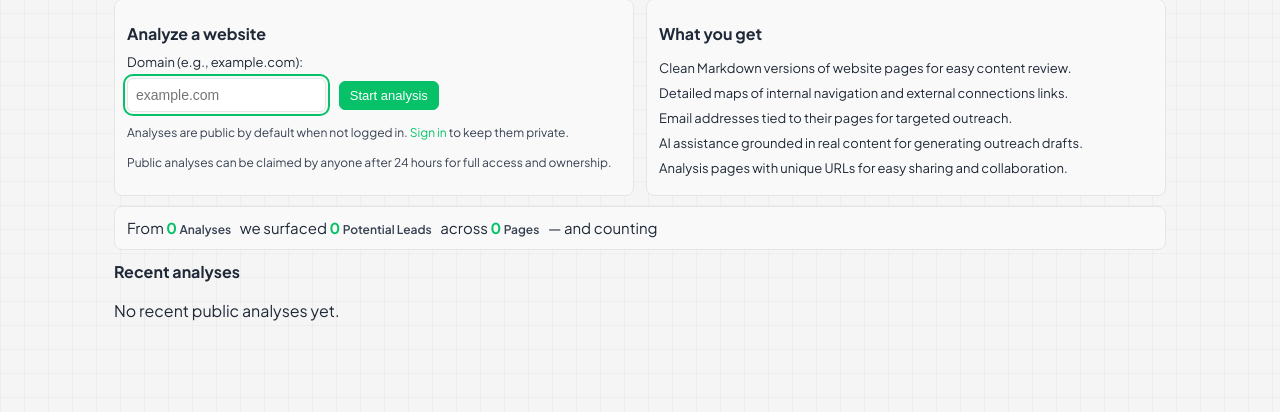
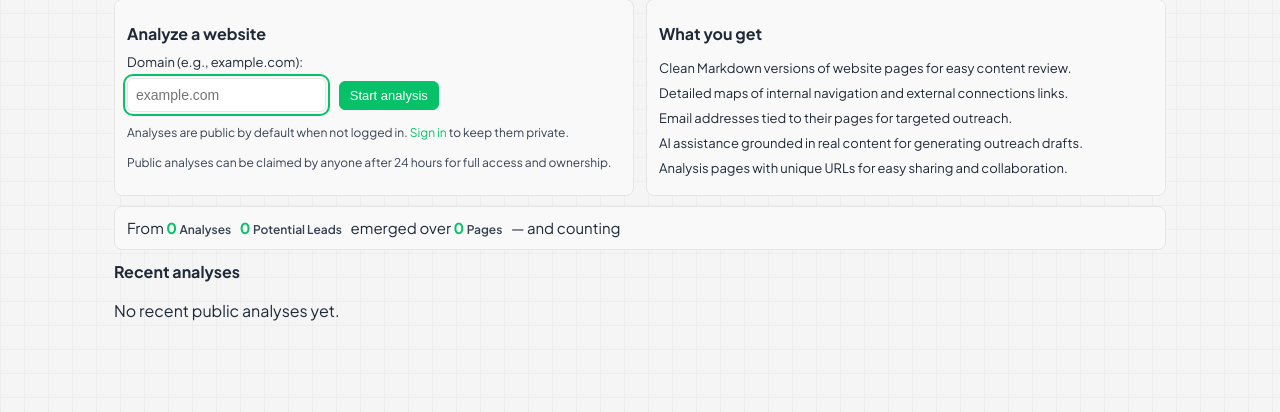
Before and after one commit to malvavisc0/meshweave, a FastAPI app: page / in a window 1280 px wide. Shown: the part 227-639 px from the top of the page. Run offline with FastAPI, Linux system fonts and the light colour scheme; data that the repository does not hold is empty; parts of the project's set-up code (start-up, migrations or seed data) failed here and were passed over; some libraries are stand-ins or nearby versions.

Commit message:
text text

```diff
--- a/webapp/templates/home.html
+++ b/webapp/templates/home.html
@@ -51,9 +51,9 @@
 {% if community_metrics %}
   <section class="panel mt-2 marketing-headline" role="region" aria-label="Community momentum">
     <p class="m0" aria-live="polite">
-      From <span class="emph-num">{{ community_metrics.analyses_total | thousands }}</span> <span class="emph-label">Analyses</span> we surfaced
-      <span class="emph-num">{{ community_metrics.emails_total | thousands }}</span> <span class="emph-label">Potential Leads</span>
-      across <span class="emph-num">{{ community_metrics.pages_total | thousands }}</span> <span class="emph-label">Pages</span> — and counting
+      From <span class="emph-num">{{ community_metrics.analyses_total | thousands }}</span> <span class="emph-label">Analyses</span>
+      <span class="emph-num">{{ community_metrics.emails_total | thousands }}</span> <span class="emph-label">Potential Leads</span> emerged over
+      <span class="emph-num">{{ community_metrics.pages_total | thousands }}</span> <span class="emph-label">Pages</span> — and counting
     </p>
   </section>
 {% endif %}
```
